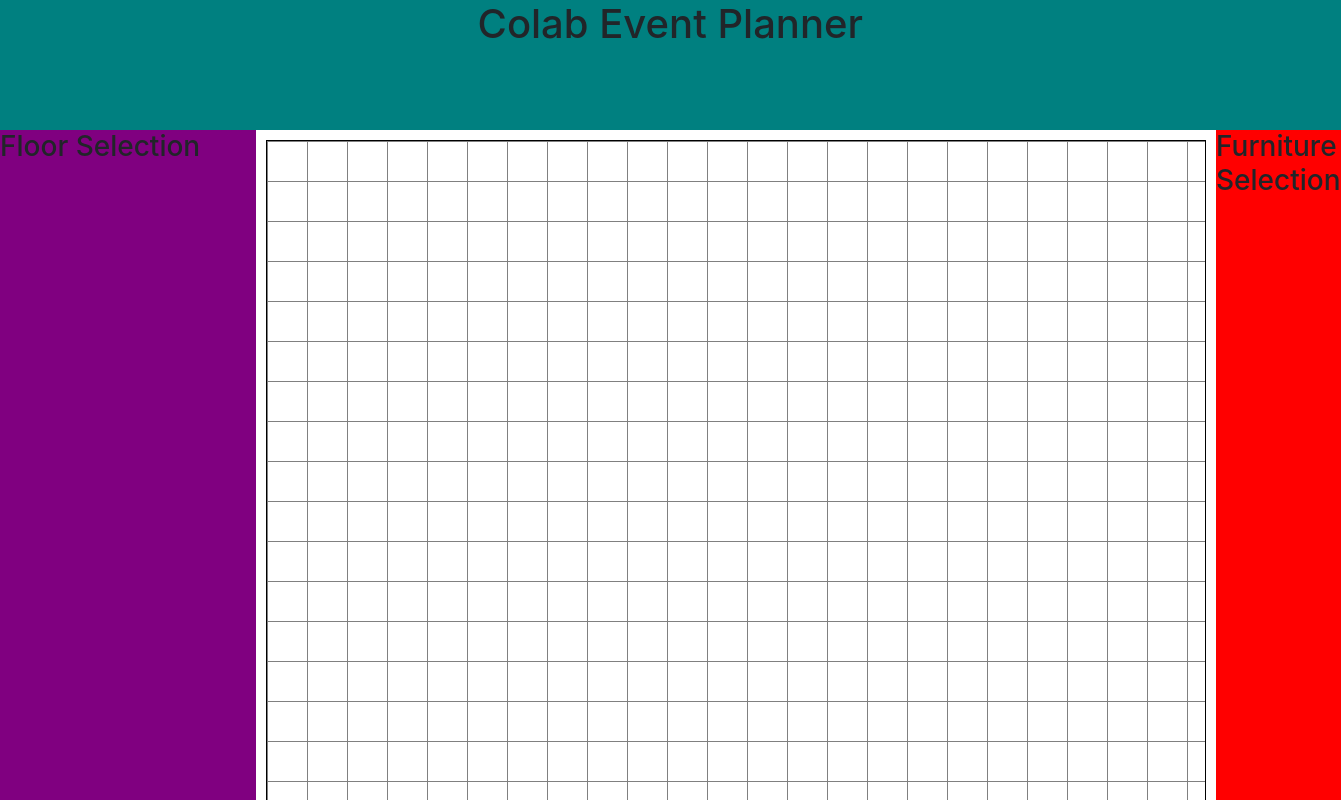
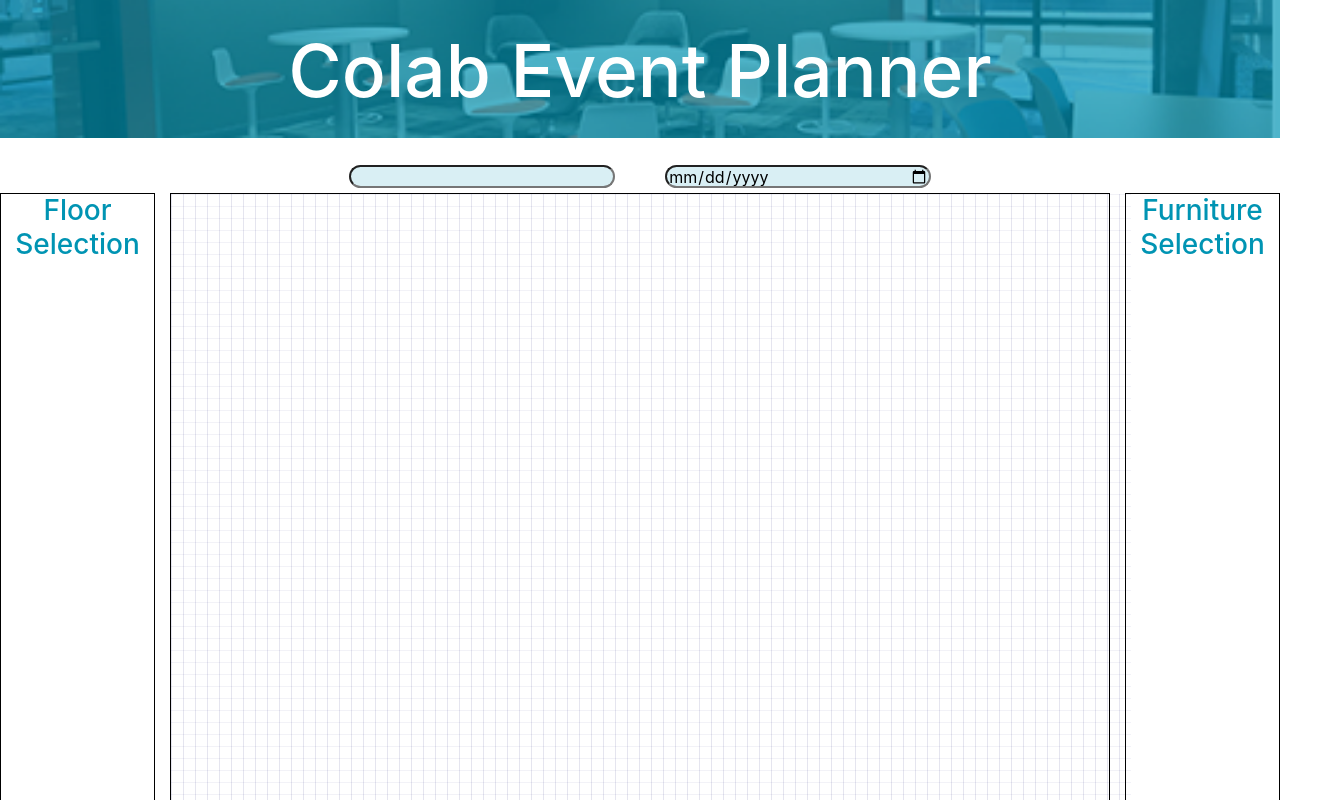
Before and after one commit to CR144/colab, a website: page colab/index.html in a window 1280 px wide. Shown: the top 800 px of the page, 1341 px wide, since content can reach past the window. Drawn offline with nearby package versions, Linux system fonts and the light colour scheme.

Commit message:
Add files via upload

```diff
--- a/src/styles.css
+++ b/src/styles.css
@@ -4,21 +4,33 @@ body {
 .grid-container {
   display: grid;
   grid-template-columns: 1fr 960px 1fr;
-  grid-template-rows: 1fr 980px 1fr;
-  grid-template-areas: "header header header" "floor-selection floor-map assets" "footer footer footer";
+  grid-template-rows: 148px 25px 980px 1fr;
+  grid-gap: 5px;
+  grid-template-areas: "header header header" "floor-selection inputinfo assets" "floor-selection floor-map assets" "footer footer footer";
 }
 
 .header {
+  color: white;
   display: grid;
   grid-template-columns: 100%;
-  grid-template-rows: 50px;
+  grid-template-rows: 100px;
   grid-area: header;
-  background-color: teal;
+  background-image: url(../assets/header-background.png);
+  background-repeat: no-repeat;
+  background-size: 100%;
+  align-items: center;
+}
+
+h3 {
+  text-align: center;
+  color: #0094B3;
+  font-size: 18px;
 }
 
 .header h1 {
   text-align: center;
-  margin: 0 auto;
+  margin: 42px auto 0px;
+  font-size: 73px;
 }
 
 .floor-map {
@@ -26,10 +38,38 @@ body {
   grid-area: floor-map;
   margin: 10px;
   border: 1px solid black;
-  background-size: 40px 40px;
+
+}
+
+.inputinfo {
+  text-align: center;
+
+
+}
+
+#eventName {
+  width: 266px;
+  height: 23px;
+  border-radius: 12px;
+  margin: 12px 23px 0 0;
+  background-color: rgba(0,148,179,.15);
+}
+
+#eventDate {
+  width: 266px;
+  height: 23px;
+  border-radius: 12px;
+  margin: 12px 0 0 23px;
+  background-color: rgba(0,148,179,.15);
+}
+
+.grid-system {
+  width: 960px;
+  height: 980px;
+  background-size: 12px 12px;
   background-image:
-  linear-gradient(to right, grey 1px, transparent 1px),
-  linear-gradient(to bottom, grey 1px, transparent 1px);
+  linear-gradient(to right, rgba(0, 0, 100, 0.1) 1px, transparent 1px),
+  linear-gradient(to bottom, rgba(0, 0, 100, 0.1), transparent 1px);
 }
 
 .floor-selection {
@@ -37,7 +77,8 @@ body {
   grid-template-columns: 1fr;
   grid-template-rows: 1fr;
   grid-area: floor-selection;
-  background-color: purple;
+  border: 1px solid black;
+  margin: 40px 0 10px 0;
 }
 
 
@@ -46,7 +87,8 @@ body {
   grid-template-columns: 1fr;
   grid-template-rows: 1fr;
   grid-area: assets;
-  background-color: red;
+  border: 1px solid black;
+  margin: 40px 0 10px 0;
 }
 
 .footer {
@@ -57,28 +99,9 @@ body {
   background-color: orange;
 }
 
-/*I'm going to start this out in CSS Grid (AT)*/
-/*
-#floorplan {
-  float: left;
-  border: 10px solid black;
-  height: 600px;
-  width: 100px;
-  margin-right: 20px;
+button {
+  text-align: center;
+  margin: 0 auto;
+  width: 128px;
+  height: 36px;
 }
-
-#editor {
-  border: 1px solid red;
-  float: left;
-  height: 600px;
-  width: 100px;
-  margin-right: 20px;
-}
-
-#furniture {
-  float: left;
-  border: 1px solid blue;
-  height: 600px;
-  width: 100px;
-}
-*/
```
